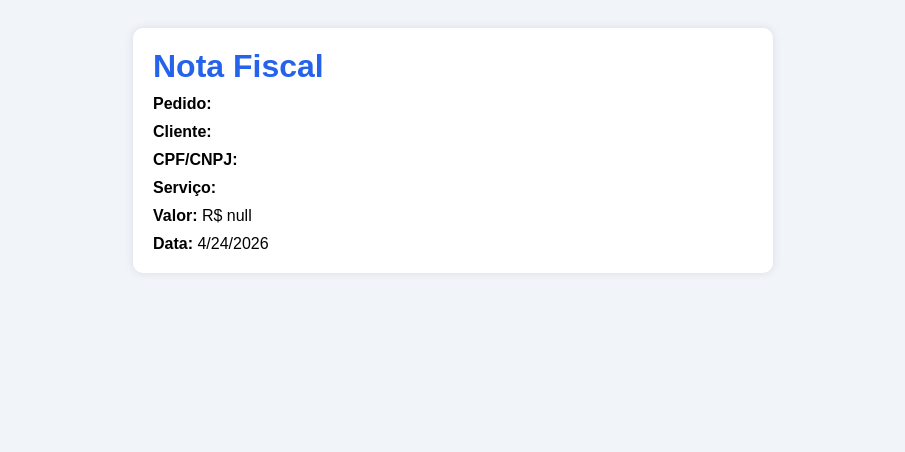
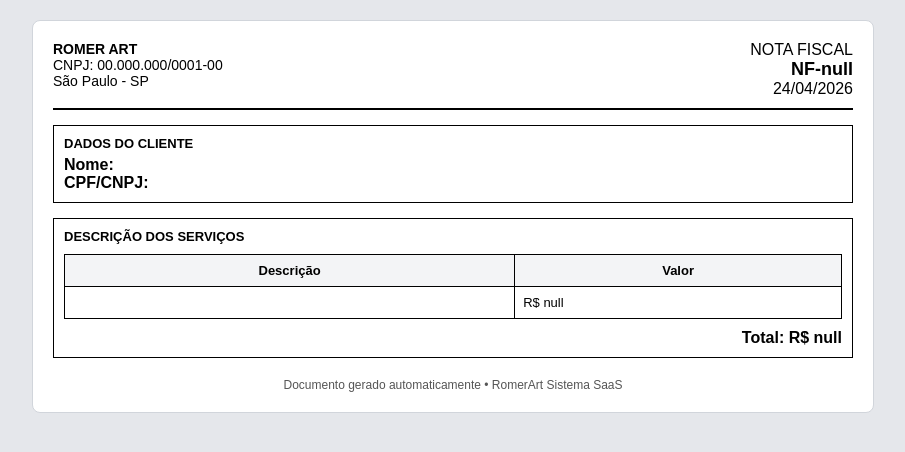
Before and after one commit to renatoromeracardoso-droid/pix-romer-art, a website: page nota.html in a window 1280 px wide. Shown: the whole page, without its empty margins (187-1092 px from the left). Drawn offline with Linux system fonts and the light colour scheme.

Commit message:
Update nota.html

```diff
--- a/nota.html
+++ b/nota.html
@@ -6,31 +6,86 @@
 
 <style>
 body {
-  font-family: Arial;
-  background:#f1f5f9;
-  padding:20px;
+  font-family: Arial, sans-serif;
+  background: #e5e7eb;
+  margin: 0;
+  padding: 20px;
 }
 
 .nota {
-  background:white;
-  max-width:600px;
-  margin:auto;
-  padding:20px;
-  border-radius:10px;
-  box-shadow:0 0 10px rgba(0,0,0,0.1);
+  background: #fff;
+  max-width: 800px;
+  margin: auto;
+  padding: 20px;
+  border-radius: 8px;
+  border: 1px solid #d1d5db;
 }
 
-h1 {
-  margin:0;
-  color:#2563eb;
+/* HEADER */
+.topo {
+  display: flex;
+  justify-content: space-between;
+  border-bottom: 2px solid #000;
+  padding-bottom: 10px;
 }
 
-.info {
-  margin-top:10px;
+.empresa {
+  font-size: 14px;
 }
 
-.label {
-  font-weight:bold;
+.nf-box {
+  text-align: right;
+}
+
+.nf-num {
+  font-size: 18px;
+  font-weight: bold;
+}
+
+/* CLIENTE */
+.bloco {
+  margin-top: 15px;
+  border: 1px solid #000;
+  padding: 10px;
+}
+
+.titulo {
+  font-weight: bold;
+  margin-bottom: 5px;
+  font-size: 13px;
+}
+
+/* TABELA */
+table {
+  width: 100%;
+  border-collapse: collapse;
+  margin-top: 10px;
+}
+
+th, td {
+  border: 1px solid #000;
+  padding: 8px;
+  font-size: 13px;
+}
+
+th {
+  background: #f3f4f6;
+}
+
+/* TOTAL */
+.total {
+  text-align: right;
+  margin-top: 10px;
+  font-size: 16px;
+  font-weight: bold;
+}
+
+/* RODAPÉ */
+.footer {
+  margin-top: 20px;
+  font-size: 12px;
+  text-align: center;
+  color: #555;
 }
 </style>
 </head>
@@ -38,14 +93,58 @@ h1 {
 <body>
 
 <div class="nota">
-  <h1>Nota Fiscal</h1>
 
-  <div class="info"><span class="label">Pedido:</span> <span id="pedido"></span></div>
-  <div class="info"><span class="label">Cliente:</span> <span id="cliente"></span></div>
-  <div class="info"><span class="label">CPF/CNPJ:</span> <span id="cpf"></span></div>
-  <div class="info"><span class="label">Serviço:</span> <span id="servico"></span></div>
-  <div class="info"><span class="label">Valor:</span> <span id="valor"></span></div>
-  <div class="info"><span class="label">Data:</span> <span id="data"></span></div>
+  <!-- CABEÇALHO -->
+  <div class="topo">
+    <div class="empresa">
+      <strong>ROMER ART</strong><br>
+      CNPJ: 00.000.000/0001-00<br>
+      São Paulo - SP
+    </div>
+
+    <div class="nf-box">
+      <div>NOTA FISCAL</div>
+      <div class="nf-num" id="pedido"></div>
+      <div id="data"></div>
+    </div>
+  </div>
+
+  <!-- CLIENTE -->
+  <div class="bloco">
+    <div class="titulo">DADOS DO CLIENTE</div>
+    <div><b>Nome:</b> <span id="cliente"></span></div>
+    <div><b>CPF/CNPJ:</b> <span id="cpf"></span></div>
+  </div>
+
+  <!-- SERVIÇO -->
+  <div class="bloco">
+    <div class="titulo">DESCRIÇÃO DOS SERVIÇOS</div>
+
+    <table>
+      <thead>
+        <tr>
+          <th>Descrição</th>
+          <th>Valor</th>
+        </tr>
+      </thead>
+
+      <tbody>
+        <tr>
+          <td id="servico"></td>
+          <td id="valor"></td>
+        </tr>
+      </tbody>
+    </table>
+
+    <div class="total">
+      Total: <span id="valorTotal"></span>
+    </div>
+  </div>
+
+  <!-- RODAPÉ -->
+  <div class="footer">
+    Documento gerado automaticamente • RomerArt Sistema SaaS
+  </div>
 
 </div>
 
@@ -53,12 +152,22 @@ h1 {
 
 const params = new URLSearchParams(window.location.search);
 
-document.getElementById("pedido").innerText = params.get("id");
-document.getElementById("cliente").innerText = params.get("nome");
-document.getElementById("cpf").innerText = params.get("cpf");
-document.getElementById("servico").innerText = params.get("servico");
-document.getElementById("valor").innerText = "R$ " + params.get("valor");
-document.getElementById("data").innerText = new Date().toLocaleDateString();
+const pedido = params.get("id");
+const nome = params.get("nome");
+const cpf = params.get("cpf");
+const servico = params.get("servico");
+const valor = params.get("valor");
+
+document.getElementById("pedido").innerText = "NF-" + pedido;
+document.getElementById("cliente").innerText = nome;
+document.getElementById("cpf").innerText = cpf;
+document.getElementById("servico").innerText = servico;
+
+document.getElementById("valor").innerText = "R$ " + valor;
+document.getElementById("valorTotal").innerText = "R$ " + valor;
+
+document.getElementById("data").innerText =
+  new Date().toLocaleDateString("pt-BR");
 
 </script>
 
```
